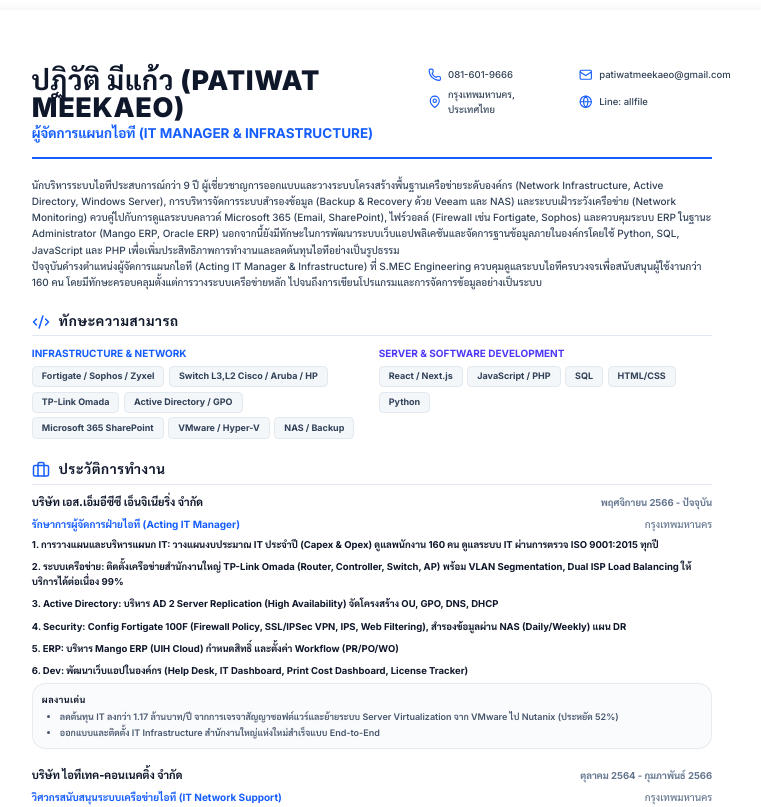
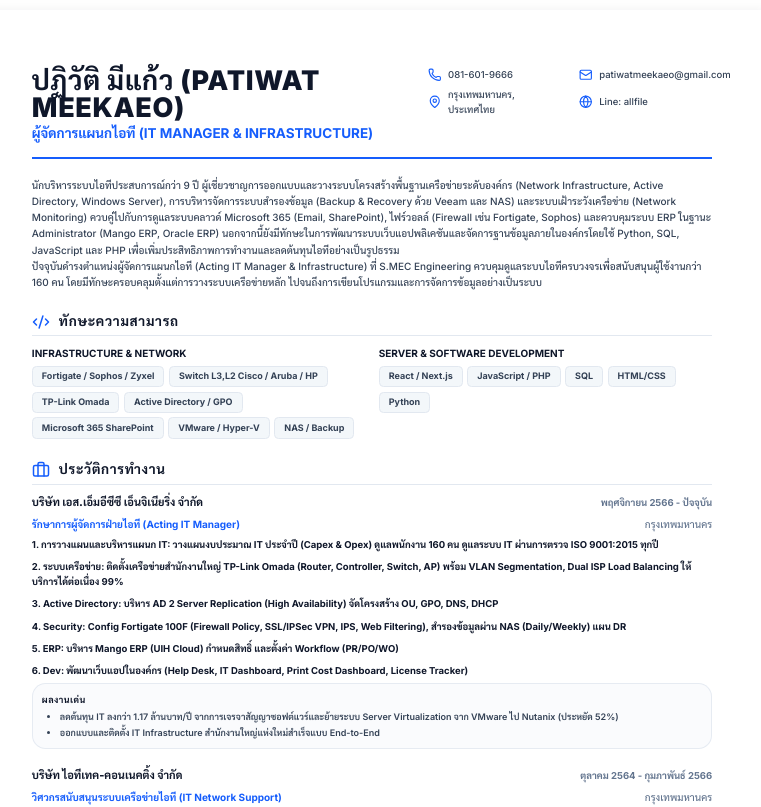
Before and after one commit to unicones/-resume, a Next.js app: page /print in a window 1280 px wide. Shown: the top 807 px of the page, without its empty margins (268-1029 px from the left). Built offline with nearby package versions, Linux system fonts and the light colour scheme; no server answers; the database is empty.

Commit message:
style: implement premium off-black and off-white color scheme

```diff
--- a/src/app/globals.css
+++ b/src/app/globals.css
@@ -162,3 +162,24 @@ h1, h2, h3, h4, h5, h6, .font-heading {
   box-shadow: 0 4px 12px rgba(15, 23, 42, 0.08) !important;
   transform: translateY(-1px) !important;
 }
+
+/* Premium Color Scheme Overrides */
+.text-slate-800,
+.text-slate-900,
+h1, h2, h3, h4, h5, h6 {
+  color: #0f172a !important; /* Slate 900 for headings/dark text */
+}
+
+.text-slate-650,
+.text-slate-600,
+.text-slate-700 {
+  color: #334155 !important; /* Slate 700 for body texts */
+}
+
+.bg-white {
+  background-color: #ffffff !important; /* Pure white for cards */
+}
+
+.bg-slate-50 {
+  background-color: #f8fafc !important; /* Slate 50 off-white for backgrounds */
+}
```
